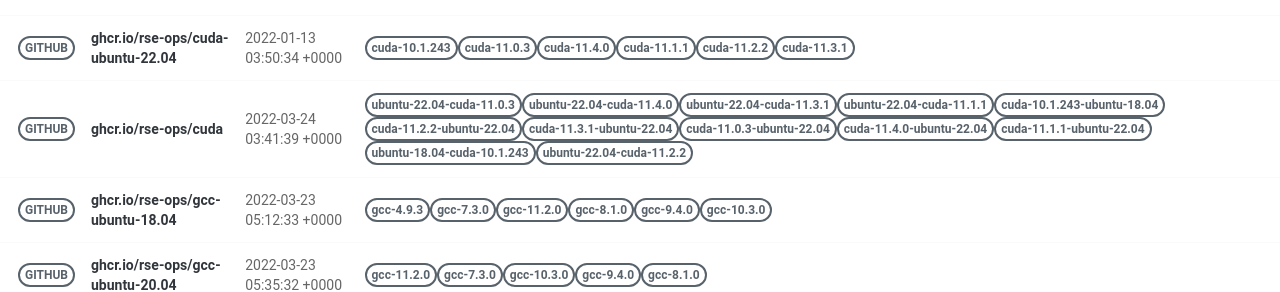
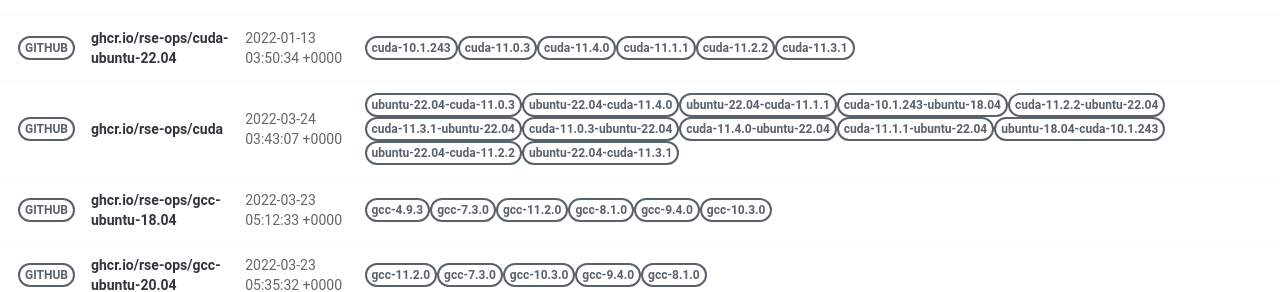
Before and after one commit to rse-ops/docker-images, a Jekyll site: the page built from pages/index.md, in a window 1280 px wide. Shown: the part 414-706 px from the top of the page. Built offline with Jekyll 4.4.1, drawn with Linux system fonts in a browser that asks for light colours; nearby versions of some CDN libraries.

Commit message:
Automated push to update library 2022-03-24

```diff
--- a/_library/ghcr.io-rse-ops-cuda.md
+++ b/_library/ghcr.io-rse-ops-cuda.md
@@ -1,7 +1,7 @@
 ---
 layout: container
 name: ghcr.io/rse-ops/cuda
-updated_at: 2022-03-24 03:41:39.888281
+updated_at: 2022-03-24 03:43:07.626555
 
 
 container_url: https://github.com/orgs/rse-ops/packages/container/package/cuda
```
Also changed, not shown: other parts of _library/ghcr.io-rse-ops-cuda.md (+3 -3 lines).
